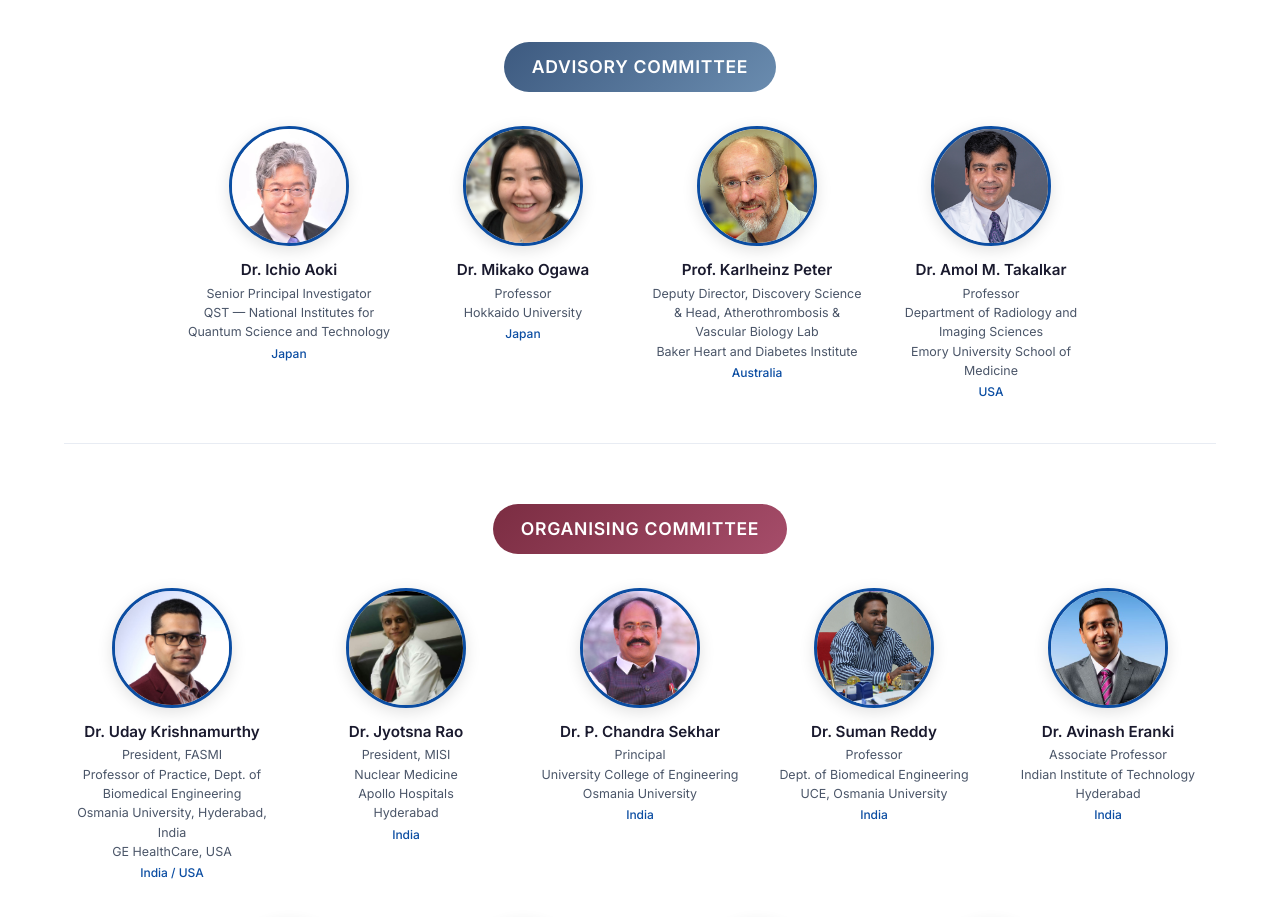
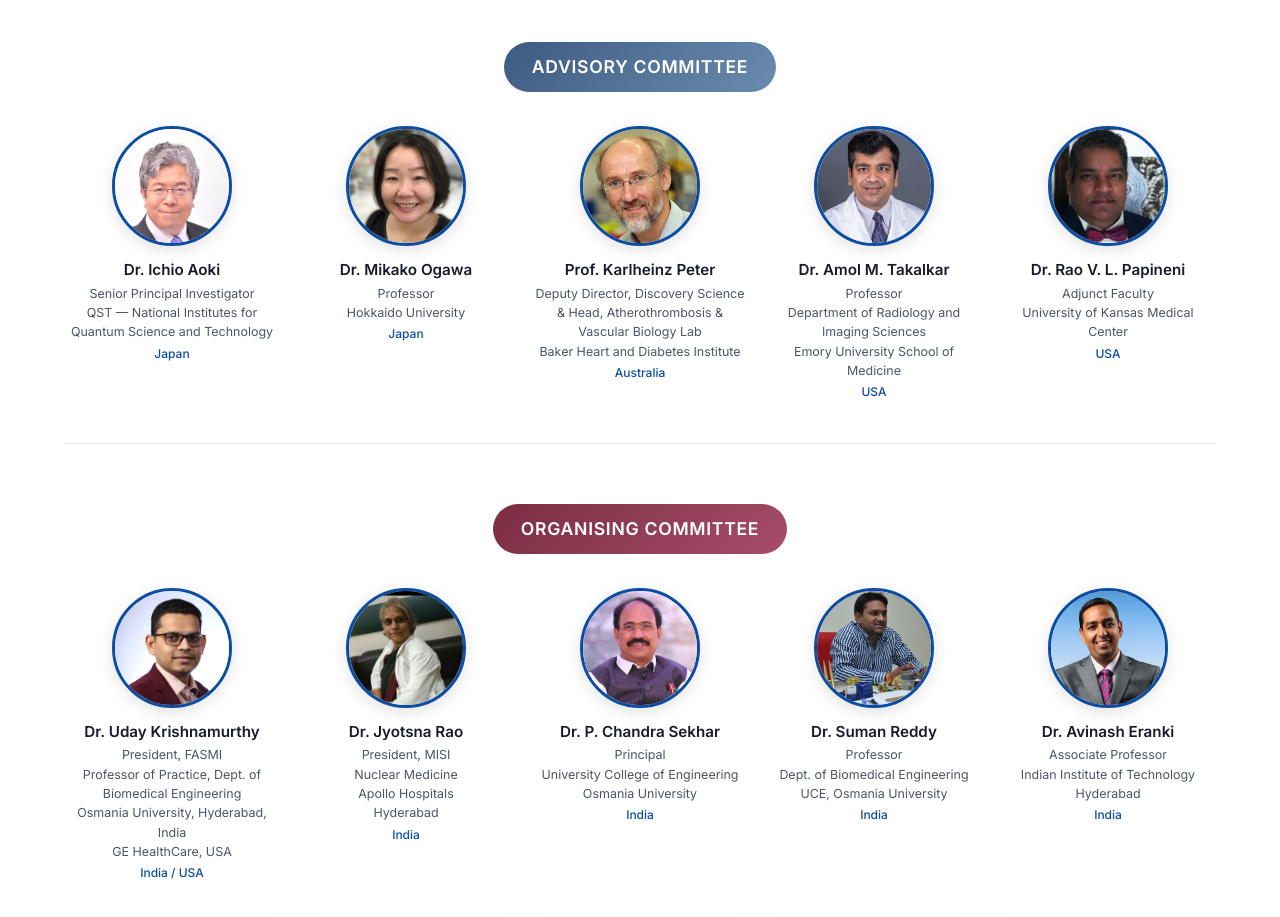
Before and after one commit to FASMIMISI/fasmibiannualconf2026, a plain HTML site: page speakers.html in a window 1280 px wide. Shown: the part 2700-3617 px from the top of the page. Drawn offline with Linux system fonts and the light colour scheme.

Commit message:
Add files via upload

```diff
--- a/speakers.html
+++ b/speakers.html
@@ -347,6 +347,12 @@
                             University School of Medicine</p>
                         <p class="people-country">USA</p>
                     </div>
+                    <div class="people-card">
+                        <img src="assets/images/rao papineni.png" alt="Dr. Rao V. L. Papineni" class="people-photo">
+                        <p class="people-name">Dr. Rao V. L. Papineni</p>
+                        <p class="people-affil">Adjunct Faculty<br>University of Kansas Medical Center</p>
+                        <p class="people-country">USA</p>
+                    </div>
                 </div>
             </div>
 
```
